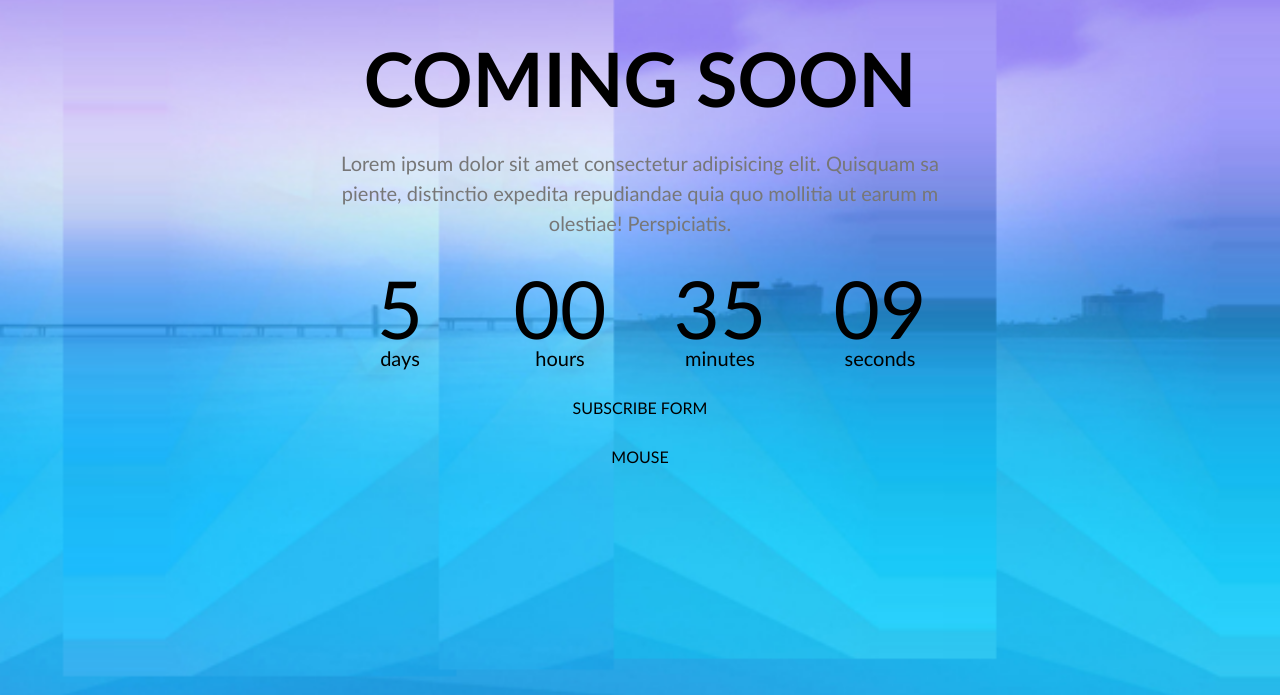
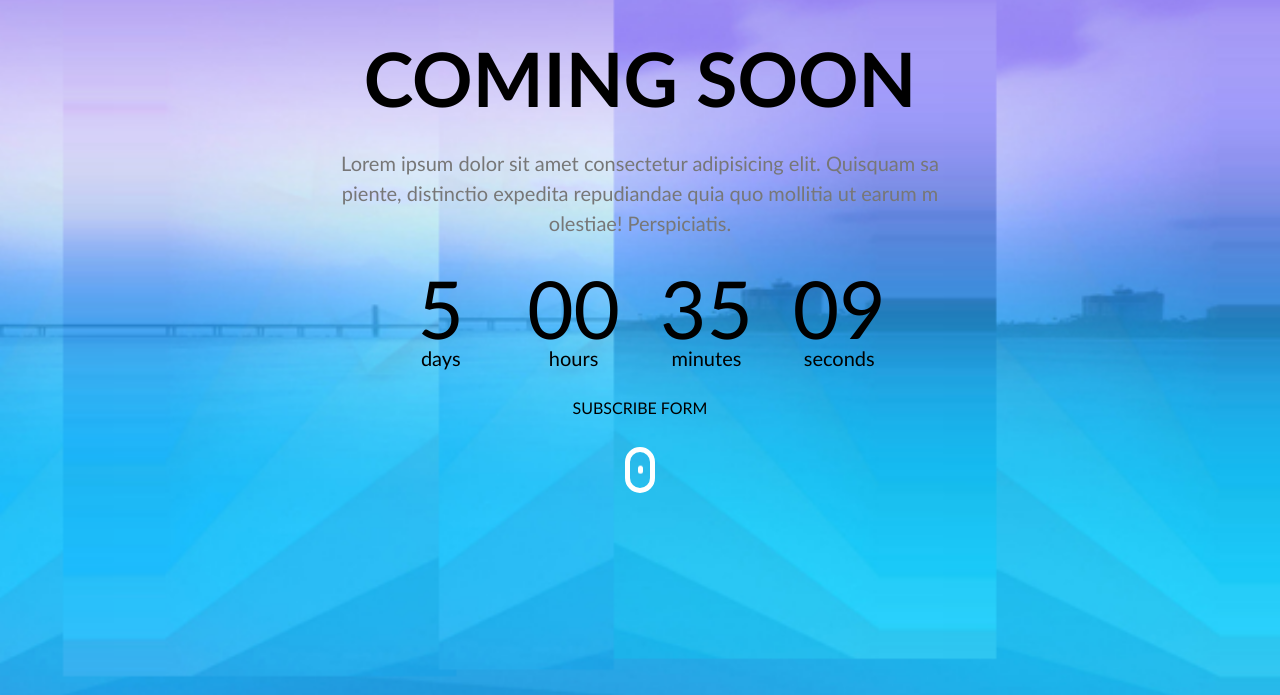
Before and after one commit to MantasUrb/11-coming-soon, a website with bundled scripts: page index.html in a window 1280 px wide. Shown: the part 102-797 px from the top of the page. Built offline with nearby package versions, Linux system fonts and the light colour scheme.

Commit message:
mouse animation

```diff
--- a/css/layout.css
+++ b/css/layout.css
@@ -18,6 +18,7 @@ body {
   gap: 30px;
   grid-area: hero;
   text-align: center;
+  align-items: center;
 }
 .hero .logo {
   height: 50px;
--- /dev/null
+++ b/css/mouse.css
@@ -0,0 +1,45 @@
+.mouse {
+    display: inline-block;
+    width: 30px;
+    height: 46px;
+    border: 5px solid white;
+    border-radius: 85px;
+
+}
+
+.mouse > .wheel {
+    display: inline-block;
+    width: 5px;
+    height: 8px;
+    background-color: #fff;
+    border-radius: 3px;
+
+    animation-name: scroll;
+    animation-duration: 1.5s;
+    animation-iteration-count: infinite;
+    /* animation-direction: alternate; */
+    /* animation-timing-function: linear; */
+    /* animation-fill-mode: forwards; */
+    /* animation-play-state: running; */
+    /* animation-delay: 3s; */
+
+
+}
+/*
+.mouse > .wheel:hover {
+    animation-play-state: paused;
+} */
+
+@keyframes scroll {
+    0% {
+        transform: translateY(5px);
+        opacity: 1;
+    }
+    40% {
+        opacity: 1;
+    }
+    100% {
+            transform: translateY(20px);
+            opacity: 0;
+    }
+}
--- a/index.html
+++ b/index.html
@@ -10,6 +10,7 @@
     <link rel="stylesheet" href="./css/variables.css">
     <link rel="stylesheet" href="./css/layout.css">
     <link rel="stylesheet" href="./css/clock.css">
+    <link rel="stylesheet" href="./css/mouse.css">
     <link rel="stylesheet" href="./css/custom.css">
 </head>
 
@@ -21,7 +22,9 @@
             <p class="main-description">Lorem ipsum dolor sit amet consectetur adipisicing elit. Quisquam sapiente, distinctio expedita repudiandae quia quo mollitia ut earum molestiae! Perspiciatis.</p>
             <div id="clock_birthday" class="clock">CLOCK</div>
             <form>SUBSCRIBE FORM</form>
-            <div class="mouse">MOUSE</div>
+            <div class="mouse">
+                <div class="wheel"></div>
+            </div>
         </div>
     </div>
     <main>
```
